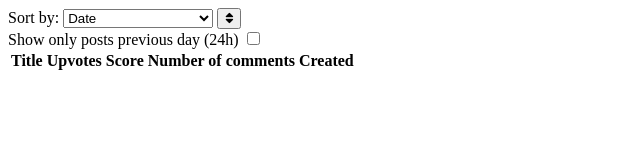
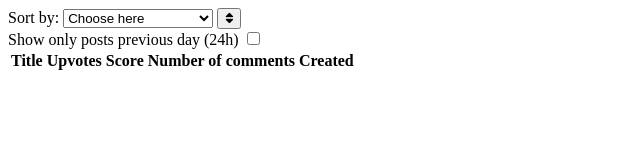
Before and after one commit to iambro/reddit-script, a plain HTML site: page index.html in a window 1280 px wide. Shown: the full height of the page, 0-640 px from the left. Drawn offline with Linux system fonts and the light colour scheme; no server answers.

Commit message:
Set deafult option for select

```diff
--- a/index.html
+++ b/index.html
@@ -18,6 +18,7 @@
       <div class="header__sort">
         <label for="select-input">Sort by:</label>
         <select name="sort" id="select-input">
+          <option value="0" selected disabled hidden>Choose here</option>
           <option value="created">Date</option>
           <option value="num_comments">Number of comments</option>
           <option value="score">Score</option>
@@ -42,9 +43,7 @@
             <th>Created</th>
           </tr>
         </thead>
-            <tbody class="posts-list__body" id="tableBody">
-
-            </tbody>
+        <tbody class="posts-list__body" id="tableBody"></tbody>
       </table>
     </main>
     <aside class="aside-box"></aside>
```
Lines whose indentation alone changed are shown as unchanged.
